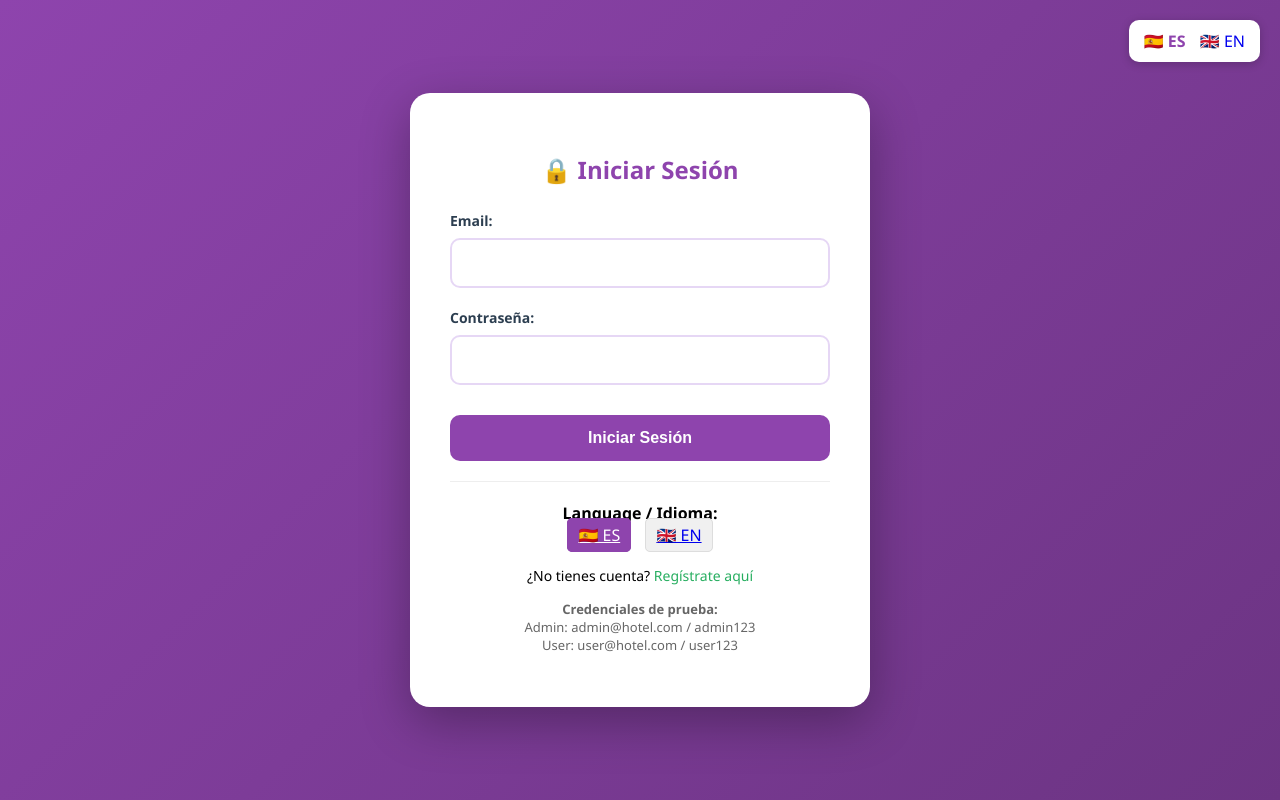
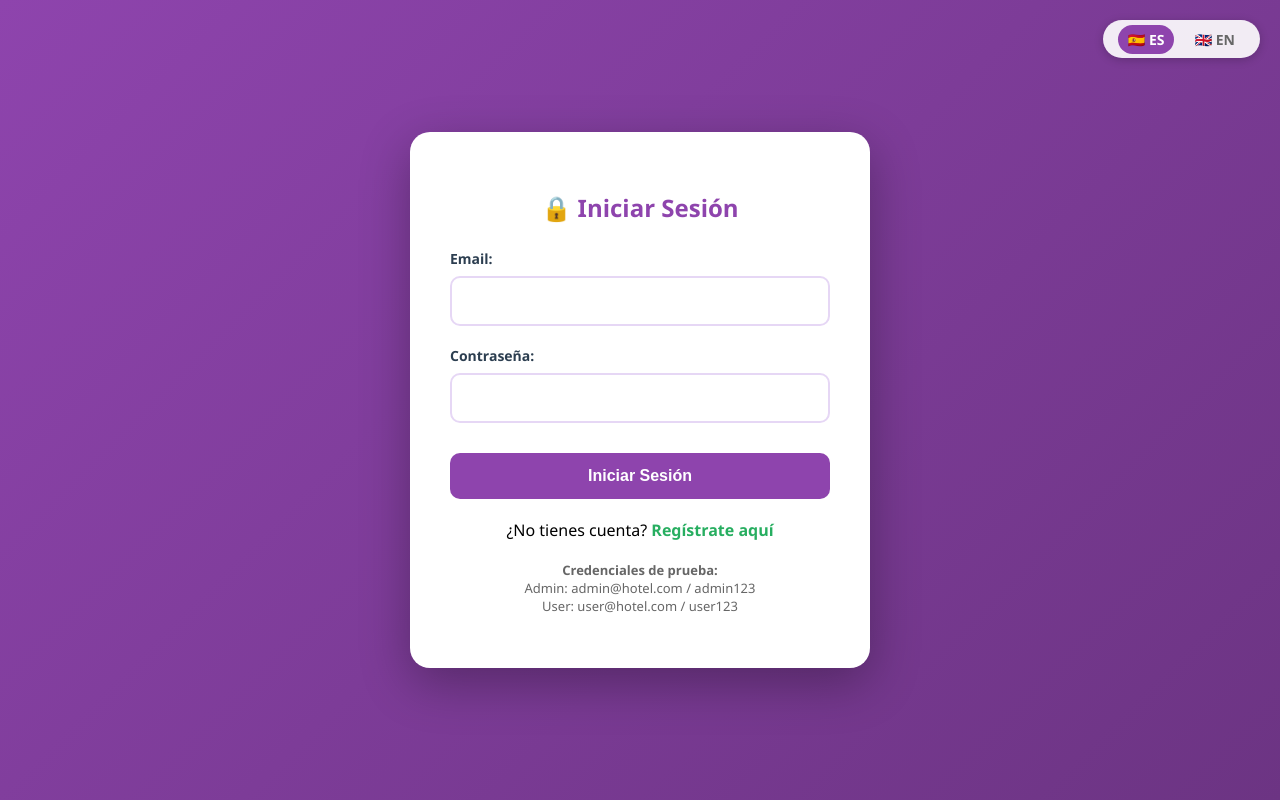
Before and after one commit to KameHelen/SGH_MesaRequena_Elena, a PHP site: page /login.php in a window 1280 px wide. Run offline with PHP 8.4, Linux system fonts and the light colour scheme.

Commit message:
intentando poner idioma

```diff
--- a/admin/index.php
+++ b/admin/index.php
@@ -1,14 +1,14 @@
 <?php
 // admin/index.php
 session_start();
-require_once __DIR__ . '/../idioma.php';
+
 
 // Proteger la página
 if (!isset($_SESSION['autenticado']) || $_SESSION['autenticado'] !== true || $_SESSION['rol'] !== 'admin') {
     header("Location: ../login.php");
     exit;
 }
-
+require_once __DIR__ . '/../idioma.php';
 require_once __DIR__ . '/../config.php';
 
 // ======================
--- a/login.php
+++ b/login.php
@@ -8,8 +8,7 @@ if (isset($_SESSION['autenticado']) && $_SESSION['autenticado'] === true) {
 }
 
 require_once __DIR__ . '/config.php';
-require_once __DIR__ . '/idioma.php'; // ✅ Incluir idioma
-
+require_once __DIR__ . '/idioma.php';
 $mensaje = '';
 
 if ($_SERVER["REQUEST_METHOD"] == "POST") {
@@ -51,6 +50,7 @@ if ($_SERVER["REQUEST_METHOD"] == "POST") {
             align-items: center;
             height: 100vh;
             margin: 0;
+            position: relative;
         }
         .login-container {
             background: white;
@@ -59,6 +59,7 @@ if ($_SERVER["REQUEST_METHOD"] == "POST") {
             box-shadow: 0 15px 50px rgba(0,0,0,0.3);
             width: 380px;
             text-align: center;
+            z-index: 10;
         }
         h2 {
             color: #8e44ad;
@@ -115,27 +116,59 @@ if ($_SERVER["REQUEST_METHOD"] == "POST") {
             border: 1px solid #ffcdd2;
             font-weight: 500;
         }
+        .login-link {
+            margin-top: 20px;
+            text-align: center;
+        }
+        .login-link a {
+            color: #27ae60;
+            text-decoration: none;
+            font-weight: 600;
+        }
+        .login-link a:hover {
+            text-decoration: underline;
+        }
+
+        /* Selector de idioma en la esquina superior derecha */
         .idioma-selector {
-            margin-top: 20px;
-            padding-top: 20px;
-            border-top: 1px solid #eee;
+            position: absolute;
+            top: 20px;
+            right: 20px;
+            background: rgba(255, 255, 255, 0.9);
+            padding: 8px 12px;
+            border-radius: 20px;
+            box-shadow: 0 2px 10px rgba(0,0,0,0.2);
+            z-index: 100;
         }
         .idioma-btn {
-            background: #f0f0f0;
-            border: 1px solid #ddd;
+            text-decoration: none;
             padding: 5px 10px;
-            margin: 0 5px;
-            cursor: pointer;
-            border-radius: 5px;
+            margin: 0 3px;
+            border-radius: 15px;
+            font-weight: 600;
+            font-size: 14px;
+            transition: all 0.3s;
         }
         .idioma-btn.active {
             background: #8e44ad;
-            color: white;
-            border-color: #8e44ad;
+            color: white !important;
+        }
+        .idioma-btn:not(.active) {
+            color: #666;
+        }
+        .idioma-btn:not(.active):hover {
+            color: #8e44ad;
+            background: #f8f4ff;
         }
     </style>
 </head>
 <body>
+    <!-- Selector de idioma en la esquina superior derecha -->
+    <div class="idioma-selector">
+        <a href="?lang=es" class="idioma-btn <?= $idioma === 'es' ? 'active' : '' ?>">🇪🇸 ES</a>
+        <a href="?lang=en" class="idioma-btn <?= $idioma === 'en' ? 'active' : '' ?>">🇬🇧 EN</a>
+    </div>
+
     <div class="login-container">
         <h2><?= t('login_titulo') ?></h2>
 
@@ -155,25 +188,15 @@ if ($_SERVER["REQUEST_METHOD"] == "POST") {
             <button type="submit"><?= t('iniciar_sesion') ?></button>
         </form>
 
-        <div class="idioma-selector">
-            <strong>Language / Idioma:</strong><br>
-            <a href="?lang=es" class="idioma-btn <?= $idioma === 'es' ? 'active' : '' ?>">🇪🇸 ES</a>
-            <a href="?lang=en" class="idioma-btn <?= $idioma === 'en' ? 'active' : '' ?>">🇬🇧 EN</a>
+        <div class="login-link">
+            <p><?= t('no_tienes_cuenta') ?> <a href="registro.php"><?= t('registrar_aqui') ?></a></p>
         </div>
 
-        <p style="margin-top: 20px; text-align: center; font-size: 14px;">
-            <?= t('no_tienes_cuenta') ?> <a href="registro.php" style="color: #27ae60; text-decoration: none;"><?= t('registrar_aqui') ?></a>
-        </p>
-
-        <p style="margin-top: 15px; font-size: 13px; color: #666;">
+        <p style="margin-top: 20px; font-size: 13px; color: #666;">
             <strong><?= t('credenciales_prueba') ?></strong><br>
             Admin: admin@hotel.com / admin123<br>
             User: user@hotel.com / user123
         </p>
     </div>
-    <div style="position: fixed; top: 20px; right: 20px; background: white; padding: 10px; border-radius: 10px; box-shadow: 0 2px 10px rgba(0,0,0,0.2);">
-    <a href="?lang=es" style="text-decoration: none; margin: 0 5px; <?= $idioma === 'es' ? 'font-weight: bold; color: #8e44ad;' : '' ?>">🇪🇸 ES</a>
-    <a href="?lang=en" style="text-decoration: none; margin: 0 5px; <?= $idioma === 'en' ? 'font-weight: bold; color: #8e44ad;' : '' ?>">🇬🇧 EN</a>
-</div>
 </body>
 </html>
```
Also changed, not shown: public/reserva.php (+4 -4 lines), registro.php (+69 -35 lines).
